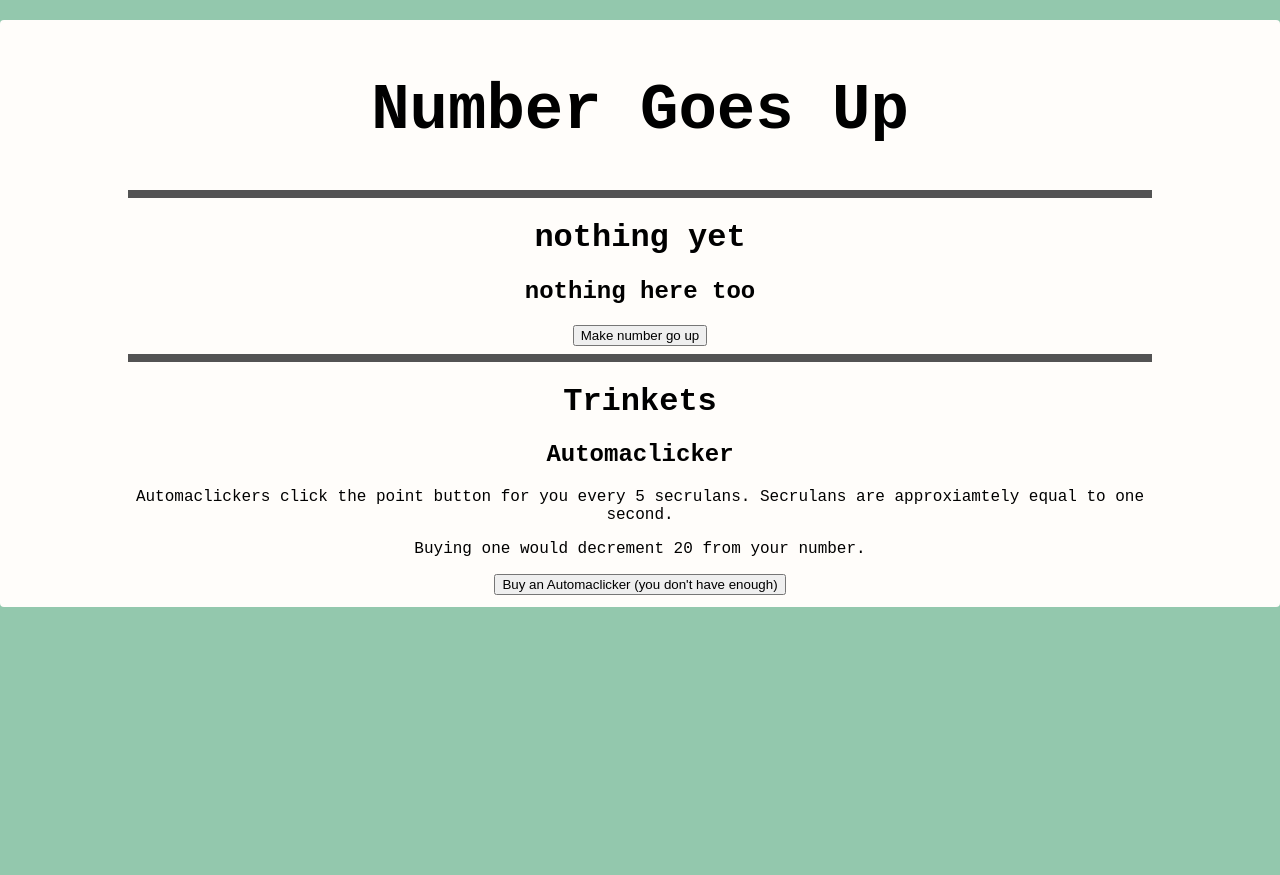
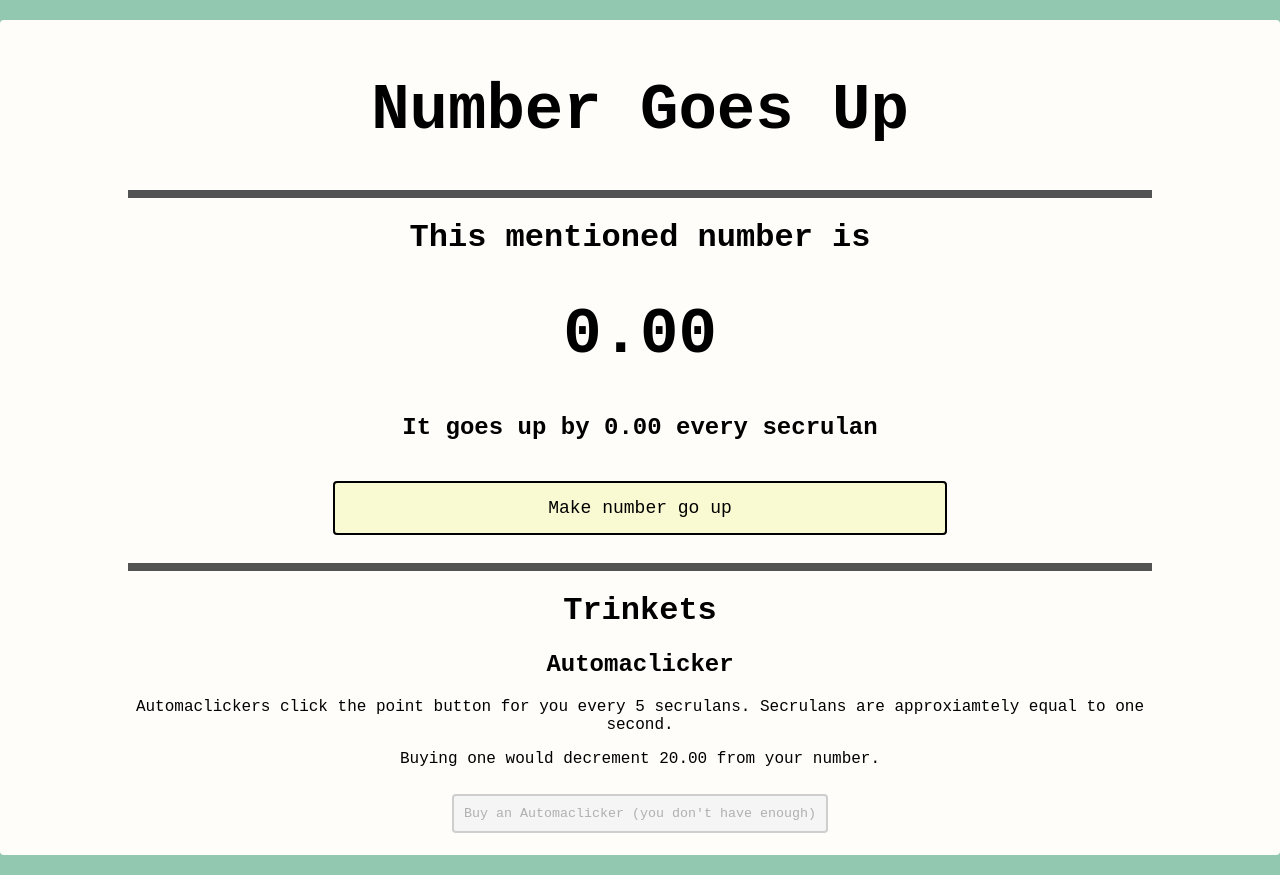
Before and after one commit to JEIVC/Number-Goes-Up, a plain HTML site: page index.html in a window 1280 px wide. Before the commit the page ends 800 px from the top, so only its background shows below. Drawn offline with Linux system fonts and the light colour scheme; a web font is replaced by a local one.

Commit message:
Add real trinket and funny button

```diff
--- a/game.js
+++ b/game.js
@@ -12,12 +12,34 @@ let automaCost = 20;
 
 function updateCounters() {
     document.getElementById("mainCounter").innerHTML = "This mentioned number is <h1>" + format(mainPoints) + "</h1>";
-    document.getElementById("mainPPS").innerHTML = "It goes up by " + format(mainPPS) + " every second";
+    document.getElementById("mainPPS").innerHTML = "It goes up by " + format(mainPPS) + " every secrulan";
+    document.getElementById("automaBtn").disabled = mainPoints < automaCost;
     document.getElementById("automaBtn").innerHTML = mainPoints >= automaCost ? "Buy an Automaclicker" : "Buy an Automaclicker (you don't have enough)";
     document.getElementById("automaCost").innerHTML = "Buying one would decrement " + format(automaCost) + " from your number.";
 }
 
+document.getElementById("pointsBtn").onclick = function() {
+    let timesClicked = 0;
+    let randomText = [
+        "Make number go up",
+        "Up up up",
+        "Press to progress",
+        "If you click this the number will go up",
+        "number++;",
+        "📈📈📈",
+    ];
+    return function() {
+        ++mainPoints;
+        ++timesClicked;
+        if (timesClicked % 10 == 0) {
+            index = Math.round(Math.random() * (randomText.length - 1));
+            document.getElementById("pointsBtn").innerHTML = randomText[index];
+        }
+    }
+}();
+
 document.getElementById("automaBtn").onclick = function() {
+    console.log(mainPoints, automaCost);
     if (mainPoints >= automaCost) {
         mainPoints -= automaCost;
         automaCost *= 1.2;
@@ -30,11 +52,13 @@ function update(timestamp) {
     dt = (timestamp - lastTimestamp) / PERFECTFPS;
     lastTimestamp = timestamp;
 
-    mainPoints += (dt / 60) * automaclickers;
+    mainPPS = automaclickers;
+    mainPoints += (dt / 60) * mainPPS;
     updateCounters();
 
     rootElement.style.backgroundColor = "hsl(" + rootBGAnim + ", 32%, 68%)";
     rootBGAnim += dt / 120;
 }
 
+updateCounters();
 requestAnimationFrame(update);
--- a/index.html
+++ b/index.html
@@ -11,8 +11,6 @@
     <link href="https://fonts.googleapis.com/css2?family=Reddit+Mono:wght@300&display=swap" rel="stylesheet">
 
     <link rel="stylesheet" href="main.css">
-    <script src="utils.js"></script>
-    <script src="game.js"></script>
   </head>
   <body>
     <h1 class="bigTitle">Number Goes Up</h1>
@@ -20,7 +18,7 @@
     <h1 id="mainCounter">nothing yet</h1>
     <h2 id="mainPPS">nothing here too</h2>
 
-    <button id="pointBtn">Make number go up</button>
+    <button id="pointsBtn">Make number go up</button>
 
     <hr>
     <h1>Trinkets</h1>
@@ -29,4 +27,7 @@
     <p id="automaCost">Buying one would decrement 20 from your number.</p>
     <button id="automaBtn">Buy an Automaclicker (you don't have enough)</button>
 
+    <script src="utils.js"></script>
+    <script src="game.js"></script>
+  </body>
 </html>
--- a/main.css
+++ b/main.css
@@ -19,6 +19,64 @@ body {
     font-size: 64px;
 }
 
+button {
+    min-width: 30%;
+    min-height: 20%;
+    margin: 10px;
+    padding: 10px;
+    border-radius: 4px;
+    border-style: solid;
+    transition: all 0.1s;
+    font-family: "Reddit Mono", monospace;
+    background-color: whitesmoke;
+}
+button:hover {
+    transition-timing-function: cubic-bezier(0.175, 0.885, 0.32, 1.275);
+    min-width: calc(30% + 15px);
+    padding: 15px;
+    margin: 5px;
+}
+button:active {
+    transition-timing-function: linear;
+    min-width: calc(30% - 5px);
+    padding: 5px;
+    margin: 15px;
+}
+button:disabled {
+    cursor: not-allowed;
+    min-width: 25%;
+    min-height: 15%;
+    margin: 10px;
+    padding: 10px;
+    border-radius: 4px;
+    transition: all 0.1s;
+    font-family: "Reddit Mono", monospace;
+}
+
+#pointsBtn {
+    min-width: 60%;
+    min-height: 40%;
+    margin: 20px;
+    padding: 15px;
+    font-size: 18px;
+    border-radius: 4px;
+    transition: all 0.1s;
+
+    background-color: lightgoldenrodyellow;
+}
+#pointsBtn:hover {
+    transition-timing-function: cubic-bezier(0.175, 0.885, 0.32, 1.275);
+    min-width: calc(60% + 20px);
+    padding: 20px;
+    margin: 15px;
+}
+#pointsBtn:active {
+    transition-timing-function: linear;
+    min-width: calc(60% - 10px);
+    padding: 10px;
+    margin: 25px;
+}
+
 hr {
     border-style: solid;
     border-width: 4px;
--- a/utils.js
+++ b/utils.js
@@ -1,3 +1,5 @@
 function format(value) {
-    return Math.round(value * 100) / 100;
+    newval = Number.parseFloat(value).toFixed(2);
+
+    return newval;
 }
```
